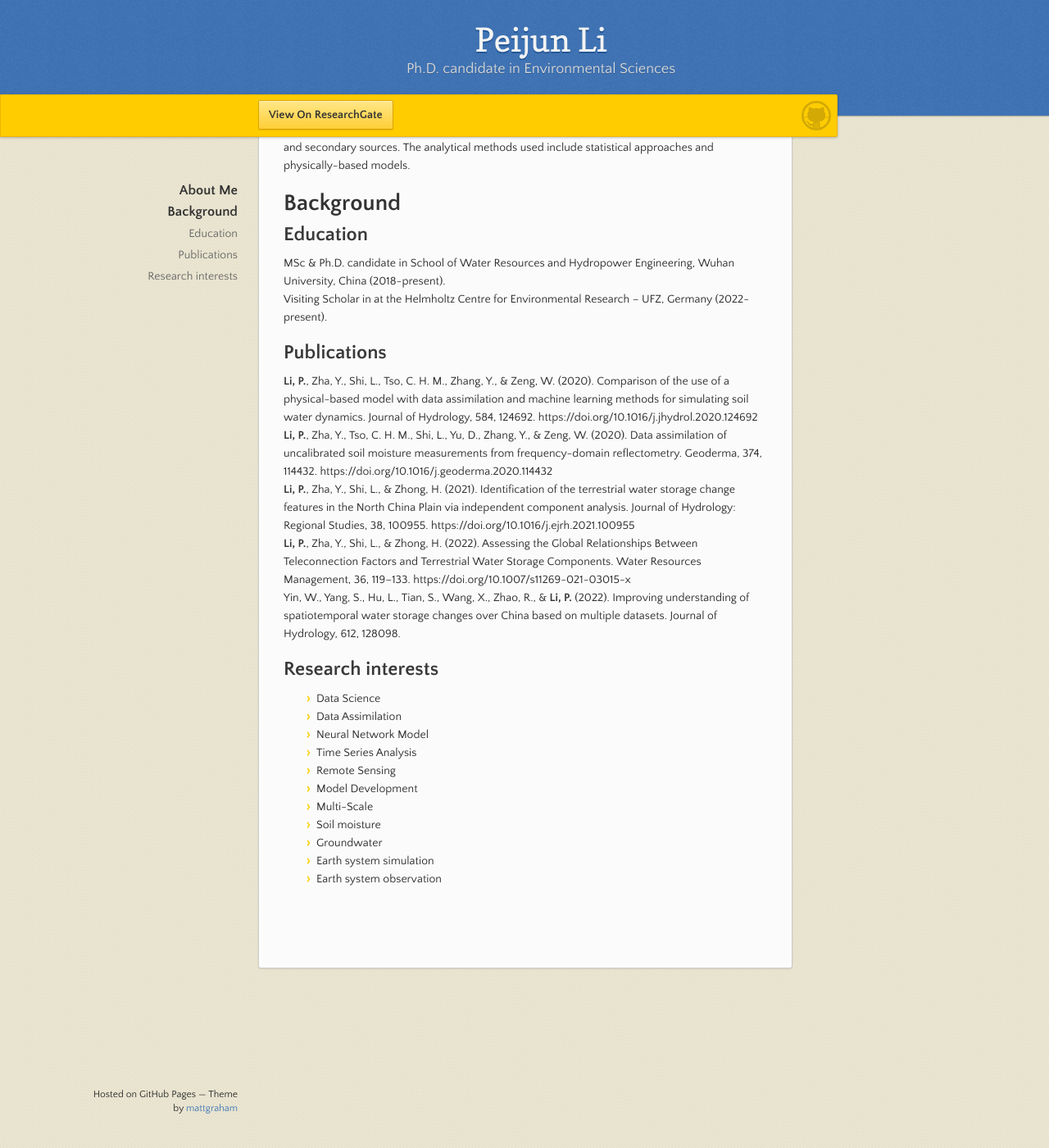
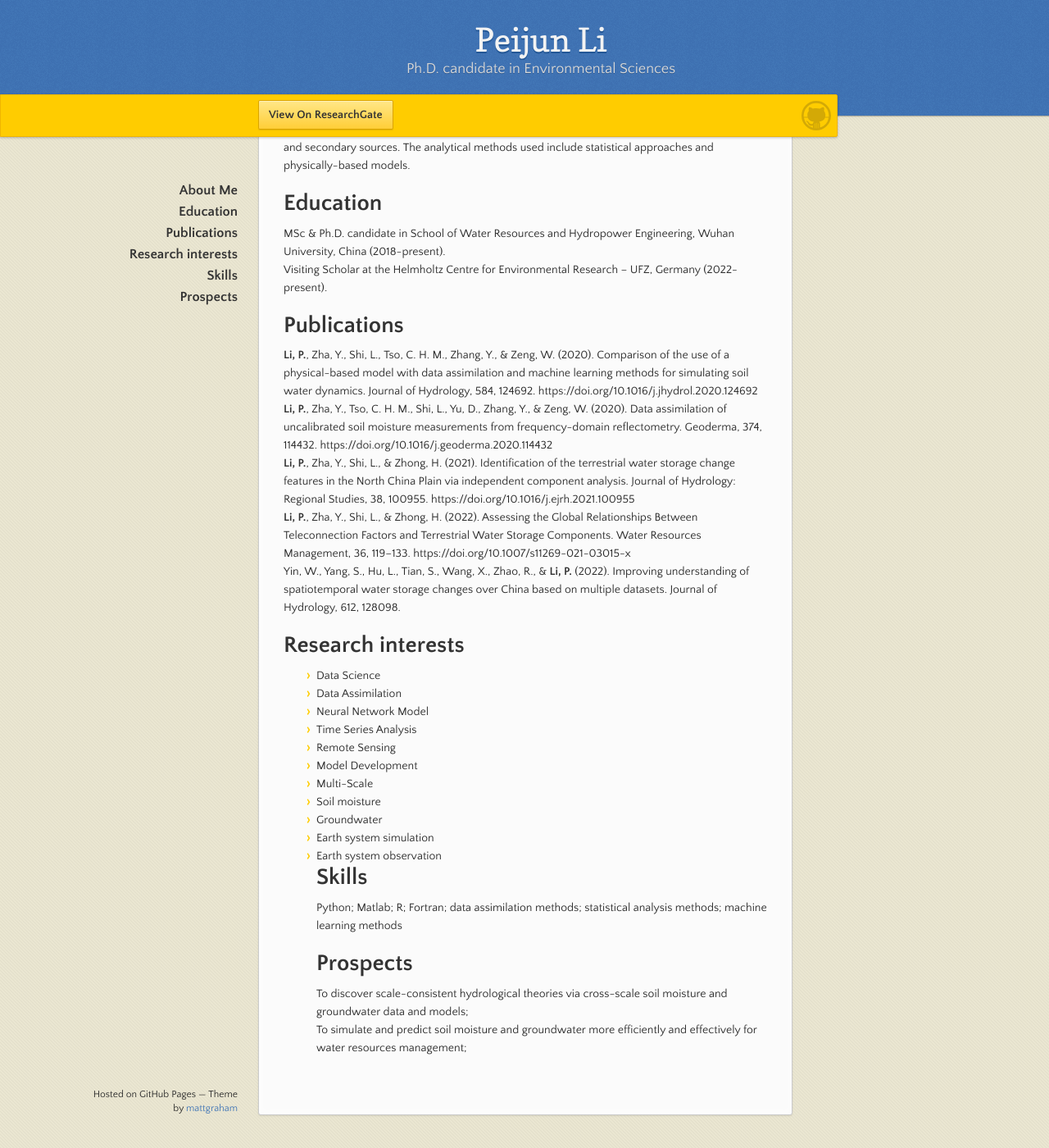
Before and after one commit to PercyLeeMaxWell/PercyLeeMaxWell.github.io, a Jekyll site: the page built from index.md, in a window 1280 px wide and 1400 px high, scrolled down 179 px. Shown: the whole window at 82% size. Built offline with Jekyll 4.4.1, drawn with Linux system fonts in a browser that asks for light colours.

Commit message:
Update index.md

```diff
--- a/index.md
+++ b/index.md
@@ -4,17 +4,16 @@ layout: default
 Simple CV
 # About Me
 My studies focus on the analysis of spatiotemporal characteristics of soil water and groundwater data. Data are derived from remote sensors, situ observation sites especially via some sensors, and secondary sources. The analytical methods used include statistical approaches and physically-based models.
-# Background
-## Education
+# Education
 MSc & Ph.D. candidate in School of Water Resources and Hydropower Engineering, Wuhan University, China (2018-present).
-Visiting Scholar in at the Helmholtz Centre for Environmental Research – UFZ, Germany (2022-present).
-## Publications
+Visiting Scholar at the Helmholtz Centre for Environmental Research – UFZ, Germany (2022-present).
+# Publications
 **Li, P.**, Zha, Y., Shi, L., Tso, C. H. M., Zhang, Y., & Zeng, W. (2020). Comparison of the use of a physical-based model with data assimilation and machine learning methods for simulating soil water dynamics. Journal of Hydrology, 584, 124692. https://doi.org/10.1016/j.jhydrol.2020.124692
 **Li, P.**, Zha, Y., Tso, C. H. M., Shi, L., Yu, D., Zhang, Y., & Zeng, W. (2020). Data assimilation of uncalibrated soil moisture measurements from frequency-domain reflectometry. Geoderma, 374, 114432. https://doi.org/10.1016/j.geoderma.2020.114432
 **Li, P.**, Zha, Y., Shi, L., & Zhong, H. (2021). Identification of the terrestrial water storage change features in the North China Plain via independent component analysis. Journal of Hydrology: Regional Studies, 38, 100955. https://doi.org/10.1016/j.ejrh.2021.100955
 **Li, P.**, Zha, Y., Shi, L., & Zhong, H. (2022). Assessing the Global Relationships Between Teleconnection Factors and Terrestrial Water Storage Components. Water Resources Management, 36, 119–133. https://doi.org/10.1007/s11269-021-03015-x
 Yin, W., Yang, S., Hu, L., Tian, S., Wang, X., Zhao, R., & **Li, P.** (2022). Improving understanding of spatiotemporal water storage changes over China based on multiple datasets. Journal of Hydrology, 612, 128098.
-## Research interests
+# Research interests
 * Data Science
 * Data Assimilation
 * Neural Network Model
@@ -26,3 +25,8 @@ Yin, W., Yang, S., Hu, L., Tian, S., Wang, X., Zhao, R., & **Li, P.** (2022). Im
 * Groundwater
 * Earth system simulation
 * Earth system observation
+# Skills
+Python; Matlab; R; Fortran; data assimilation methods; statistical analysis methods; machine learning methods
+# Prospects
+To discover scale-consistent hydrological theories via cross-scale soil moisture and groundwater data and models;
+To simulate and predict soil moisture and groundwater more efficiently and effectively for water resources management;
```
